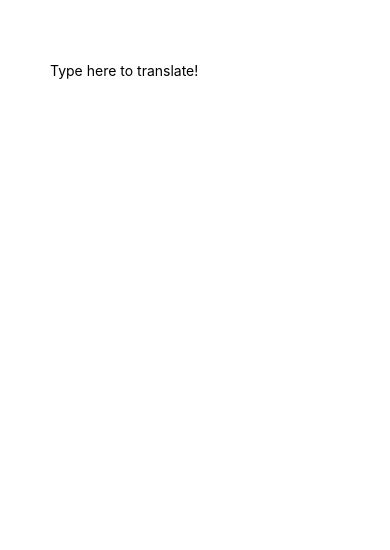
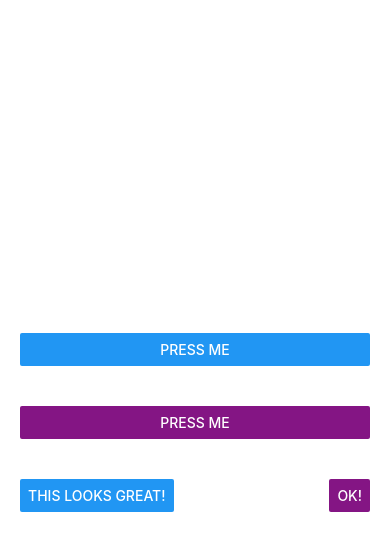
Before and after one commit to jguadagno/building-applications-with-react-native, a React Native app in the folder ReactNativeEvent/: screen / in a window 390 px wide. Shown: the top 550 px of the page. Built offline with nearby package versions, Linux system fonts and the light colour scheme.

Commit message:
Hello World - Handling Touch

```diff
--- a/ReactNativeEvent/App.js
+++ b/ReactNativeEvent/App.js
@@ -1,28 +1,44 @@
 import React, {Component} from 'react';
-import {Text, TextInput, View} from 'react-native';
+import {Button, StyleSheet, View} from 'react-native';
 
-export default class FlagTranslator extends Component {
-  constructor(props) {
-    super(props);
-    this.state = {text: ''};
+export default class ButtonBasics extends Component {
+  _onPressButton() {
+    alert('You tapped the button!');
   }
 
   render() {
     return (
-      <View style={{padding: 50}}>
-        <TextInput
-          style={{height: 40}}
-          placeholder="Type here to translate!"
-          onChangeText={text => this.setState({text})}
-          value={this.state.text}
-        />
-        <Text style={{padding: 10, fontSize: 42}}>
-          {this.state.text
-            .split(' ')
-            .map(word => word && '🇮🇳')
-            .join(' ')}
-        </Text>
+      <View style={styles.container}>
+        <View style={styles.buttonContainer}>
+          <Button onPress={this._onPressButton} title="Press Me" />
+        </View>
+        <View style={styles.buttonContainer}>
+          <Button
+            onPress={this._onPressButton}
+            title="Press Me"
+            color="#841584"
+          />
+        </View>
+        <View style={styles.alternativeLayoutButtonContainer}>
+          <Button onPress={this._onPressButton} title="This looks great!" />
+          <Button onPress={this._onPressButton} title="OK!" color="#841584" />
+        </View>
       </View>
     );
   }
 }
+
+const styles = StyleSheet.create({
+  container: {
+    flex: 1,
+    justifyContent: 'center',
+  },
+  buttonContainer: {
+    margin: 20,
+  },
+  alternativeLayoutButtonContainer: {
+    margin: 20,
+    flexDirection: 'row',
+    justifyContent: 'space-between',
+  },
+});
```
